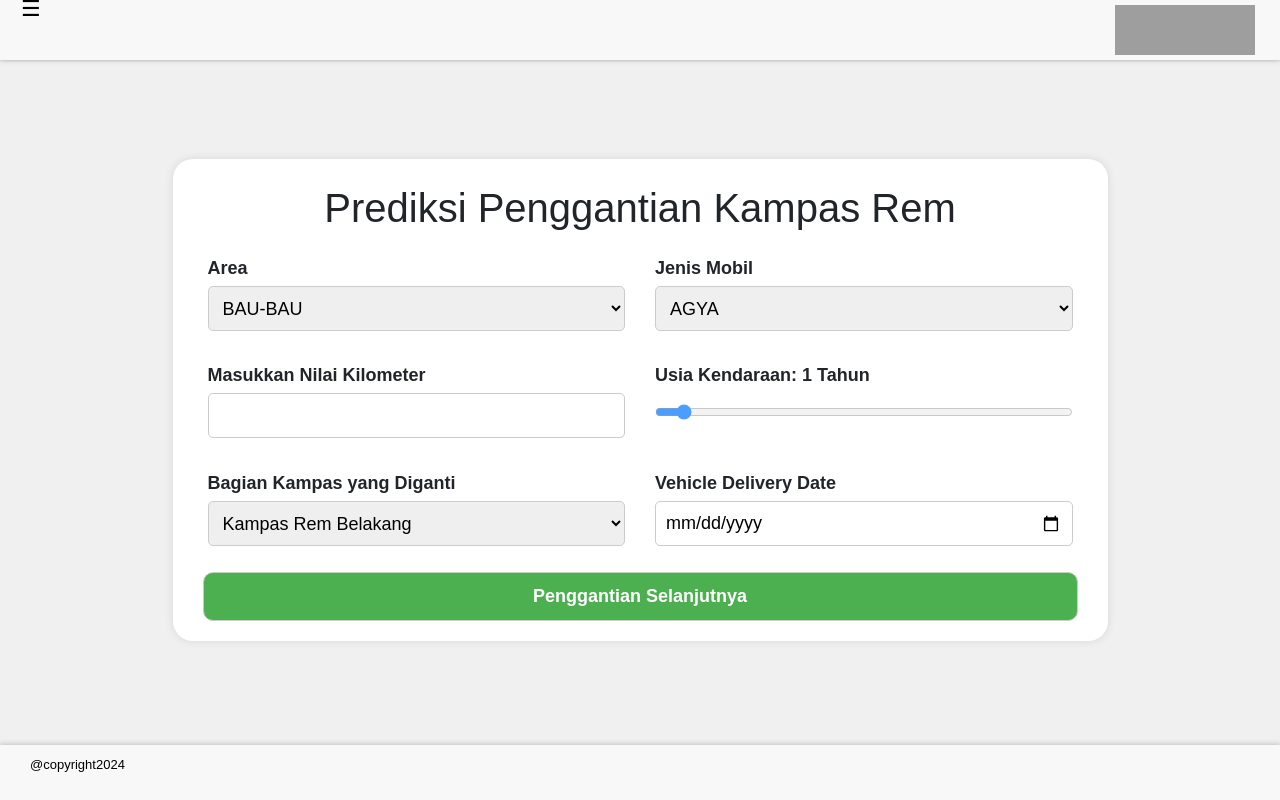
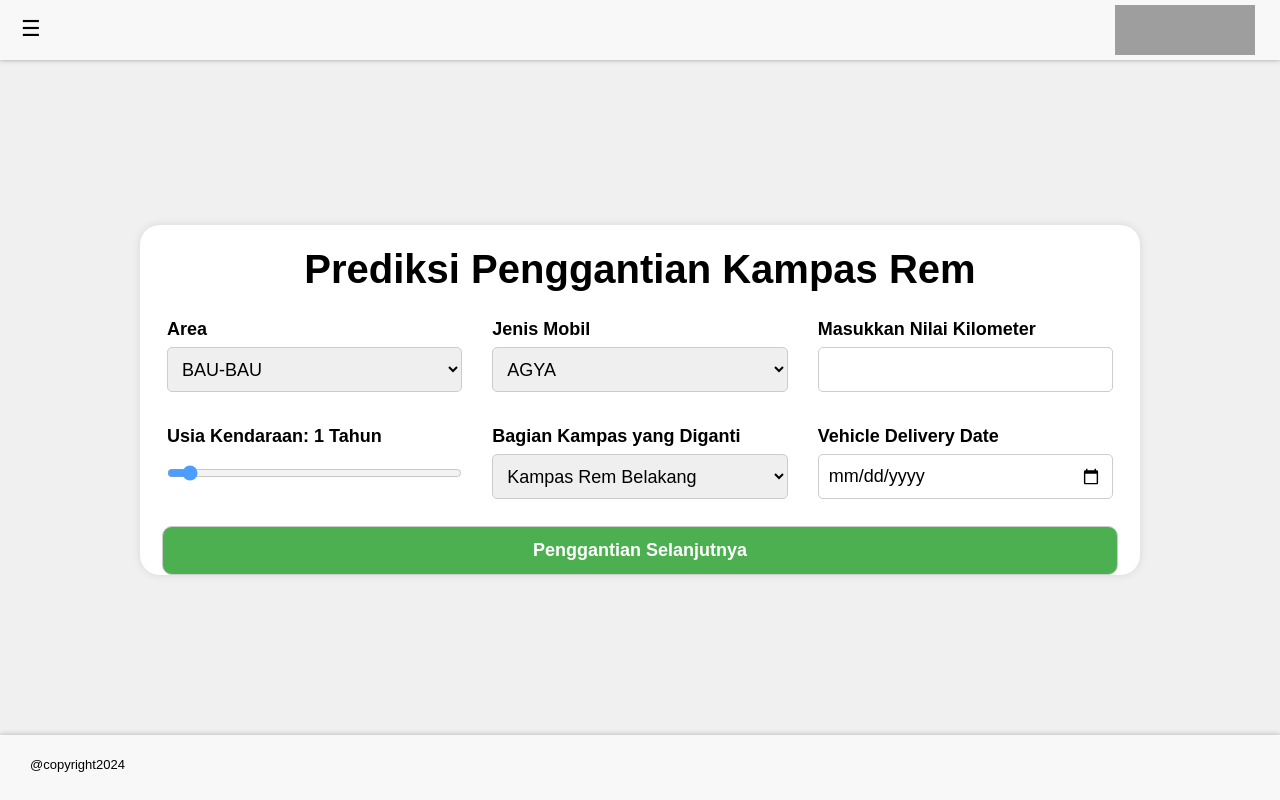
Before and after one commit to ANDIMUHAMMADHAKAM/Predictive_Maintenance, a Flask app: page /brake in a window 1280 px wide. Run offline with Flask 2, Linux system fonts and the light colour scheme; parts of the project's set-up code (start-up, migrations or seed data) failed here and were passed over; grey boxes are pictures that could not be loaded.

Commit message:
styles.css

```diff
--- a/static/styles.css
+++ b/static/styles.css
@@ -7,6 +7,17 @@
     height: 100vh;
     margin: 0;
     overflow: hidden; /* sembunyikan slider web */
+}
+
+.wrapper {
+    display: flex;
+}
+
+h1,h3{
+    font-weight: bold;
+}
+h3{
+    font-size: 21px;
 }
 
 header {
@@ -39,7 +50,8 @@
 
 .title{
     text-align: center;
-    margin-top: 5px;
+    margin-top:20px;
+    color: #000000;
 }
 
 .uniform-input {
@@ -55,12 +67,12 @@
 
 .container {
     background-color: #ffffff;
-    padding: 20px;
+    padding: auto;
     border-radius: 20px;
     box-shadow: 0px 0px 10px rgba(0, 0, 0, 0.1);
-    max-width: 935px;
+    max-width: 1000px;
     width: 100%;
-    max-height:70vh;
+    max-height:63vh;
     overflow-y: auto;
     text-align: left;
 }
@@ -81,6 +93,7 @@
     margin: 15px;
     font-size: 18px;
     margin-top: 15px;
+    color: #000000;
 }
 
 label {
@@ -127,21 +140,6 @@
     opacity: 1;
 }
 
-.slider::-webkit-slider-thumb {
-    -webkit-appearance: none;
-    appearance: none;
-    width: 25px;
-    height: 25px;
-    background: #04AA6D;
-    cursor: pointer;
-}
-
-.slider::-moz-range-thumb {
-    width: 25px;
-    height: 25px;
-    background: #04AA6D;
-    cursor: pointer;
-}
 
 .date, .Mileage {
     width: calc(100% - 20px);
@@ -152,9 +150,10 @@
 }
 
 .result{
-    margin-top: 10px;
+    margin-top: 20px;
     font-size: 18px;
     display: flex;
+    color: #000000;
 }
 
 button {
@@ -199,6 +198,8 @@
     color: #000000;
     flex-shrink: 0; /* Menjaga agar teks tidak menyusut */
     margin-left: 20px;
+    margin-top:10px ;
+
 
 }
 
@@ -252,7 +253,7 @@
 #main {
     transition: margin-left .5s;
     padding: 16px;
-    top: -3%;
+    top: -0.5%;
     left: 5px;
     position: fixed;
 }
@@ -263,6 +264,6 @@
 }
 #contentArea {
     transition: margin-left 0.5s;
-    /*padding: 16px;*/
+    padding: 16px;
     left: 0;
 }
```
